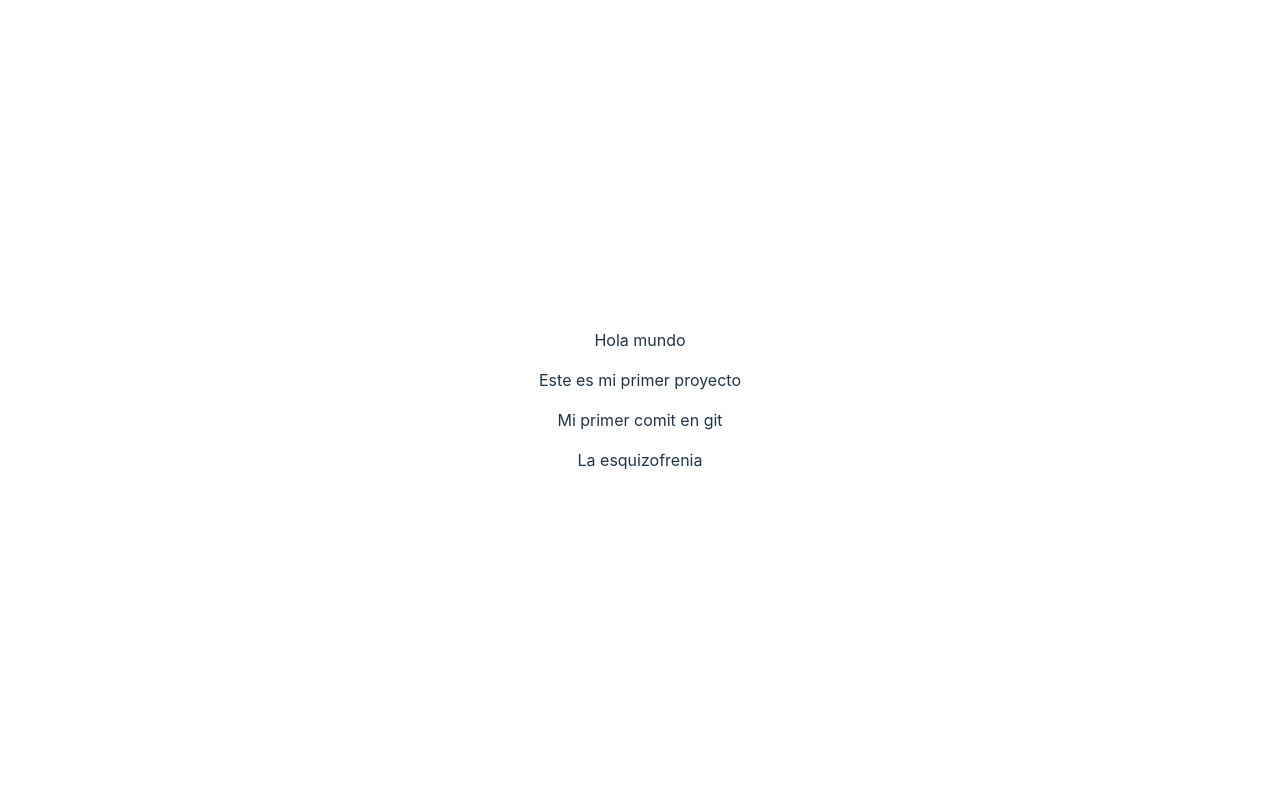
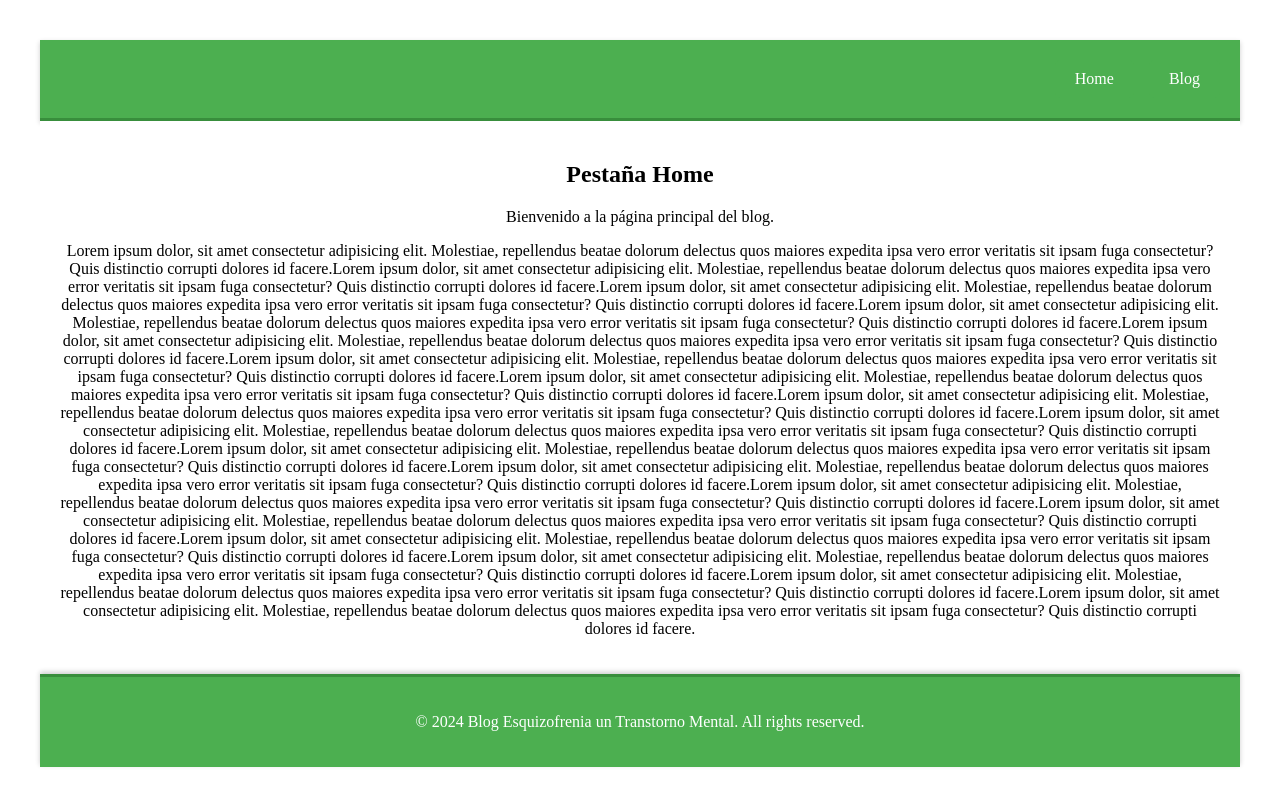
Before and after one commit to Haluuuu/Blog, a React (Vite) app: page / in a window 1280 px wide. Built offline with nearby package versions, Linux system fonts and the light colour scheme.

Commit message:
Mejoras en el estilo

```diff
--- a/src/App.jsx
+++ b/src/App.jsx
@@ -1,24 +1,21 @@
-import { useState } from 'react'
-import reactLogo from './assets/react.svg'
-import viteLogo from '/vite.svg'
+import React from 'react';
+import { BrowserRouter as Router, Route, Routes } from 'react-router-dom';
+import Layout from './components/Layout';
+import Home from './components/Home';
+import Blog from './components/Blog';
 import './App.css'
 
-function App() {
-  const [count, setCount] = useState(0)
+const App = () => {
+  return (
+    <Router>
+      <Layout>
+        <Routes>
+          <Route path="/" element={<Home />} />
+          <Route path="/blog" element={<Blog />} />
+        </Routes>
+      </Layout>
+    </Router>
+  );
+};
 
-  return (
-    <>
-
-         <p>Hola mundo</p>
-         <p>Este es mi primer proyecto</p>
-         <p>Mi primer comit en git</p>
-         <p>La esquizofrenia</p>
-
-
-    </>
-
-
-  )
-}
-
-export default App
+export default App;
--- a/src/index.css
+++ b/src/index.css
@@ -1,67 +1,63 @@
-:root {
-  font-family: Inter, system-ui, Avenir, Helvetica, Arial, sans-serif;
-  line-height: 1.5;
-  font-weight: 400;
 
-  color-scheme: light dark;
-  color: rgba(255, 255, 255, 0.87);
-
-  font-synthesis: none;
-  text-rendering: optimizeLegibility;
-  -webkit-font-smoothing: antialiased;
-  -moz-osx-font-smoothing: grayscale;
+/* Asegurando que el body y html ocupen el 100% del viewport */
+html, body {
+  overflow: hidden;
+  animation: waveAnimation 12s infinite linear, colorChange 12s infinite linear; /* Añadir ambas animaciones */
 }
 
-a {
-  font-weight: 500;
-  color: #646cff;
-  text-decoration: inherit;
-}
-a:hover {
-  color: #535bf2;
+
+
+/* Asegurando que el div root también ocupe el 100% */
+#root {
+  height: 100%;
+  display: flex; /* Usar flexbox para estructurar el contenido */
+  flex-direction: column; /* Asegurando que los componentes se apilen verticalmente */
 }
 
-body {
-  margin: 0;
-  display: flex;
-  place-items: center;
-  min-width: 320px;
-  min-height: 100vh;
+/* Estilos para el header */
+header {
+  background-color: #4CAF50; /* Color de fondo */
+  color: white; /* Color del texto */
+  padding: 20px; /* Espaciado interno */
+  text-align: right; /* Centrar el texto */
+  border-bottom: 3px solid #388E3C; /* Borde inferior */
+  box-shadow: 0 2px 5px rgba(0, 0, 0, 0.2); /* Sombra para profundidad */
 }
 
-h1 {
-  font-size: 3.2em;
-  line-height: 1.1;
+/* Estilos para el footer */
+footer {
+  background-color: #4CAF50; /* Color de fondo del footer */
+  color: white; /* Color del texto */
+  padding: 20px; /* Espaciado */
+  text-align: center; /* Centrar el texto */
+  border-top: 3px solid #388E3C; /* Borde superior */
+  box-shadow: 0 -2px 5px rgba(0, 0, 0, 0.2); /* Sombra para profundidad */
 }
 
-button {
-  border-radius: 8px;
-  border: 1px solid transparent;
-  padding: 0.6em 1.2em;
-  font-size: 1em;
-  font-weight: 500;
-  font-family: inherit;
-  background-color: #1a1a1a;
-  cursor: pointer;
-  transition: border-color 0.25s;
-}
-button:hover {
-  border-color: #646cff;
-}
-button:focus,
-button:focus-visible {
-  outline: 4px auto -webkit-focus-ring-color;
+/* Estilo básico para el contenido principal */
+main {
+  flex: 1; /* Permitir que el main ocupe el espacio disponible entre header y footer */
+  padding: 20px; /* Espaciado interno */
+  background-color: #ffffff; /* Fondo blanco para el contenido principal */
 }
 
-@media (prefers-color-scheme: light) {
-  :root {
-    color: #213547;
-    background-color: #ffffff;
-  }
-  a:hover {
-    color: #747bff;
-  }
-  button {
-    background-color: #f9f9f9;
-  }
+nav {
+  display: flex; /* Organizar en fila */
+  justify-content: right; /* Centrar horizontalmente */
+  gap: 15px; /* Espaciado entre los botones */
 }
+
+.button {
+  background-color: #4CAF50; /* Color de fondo del botón */
+  color: white; /* Color del texto */
+  border: none; /* Sin borde */
+  padding: 10px 20px; /* Espaciado interno */
+  border-radius: 5px; /* Bordes redondeados */
+  cursor: pointer; /* Cambiar el cursor a puntero */
+  text-decoration: none; /* Sin subrayado */
+  transition: background-color 0.3s; /* Efecto de transición */
+}
+
+.button:hover {
+  background-color: #388E3C; /* Color al pasar el mouse */
+}
```
